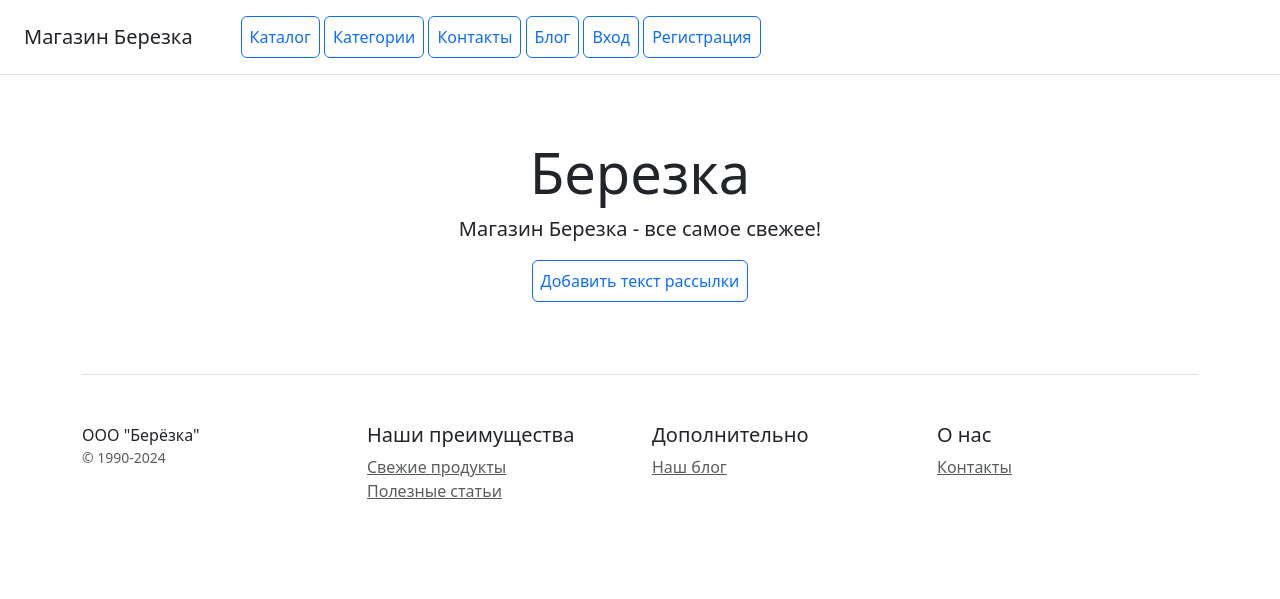
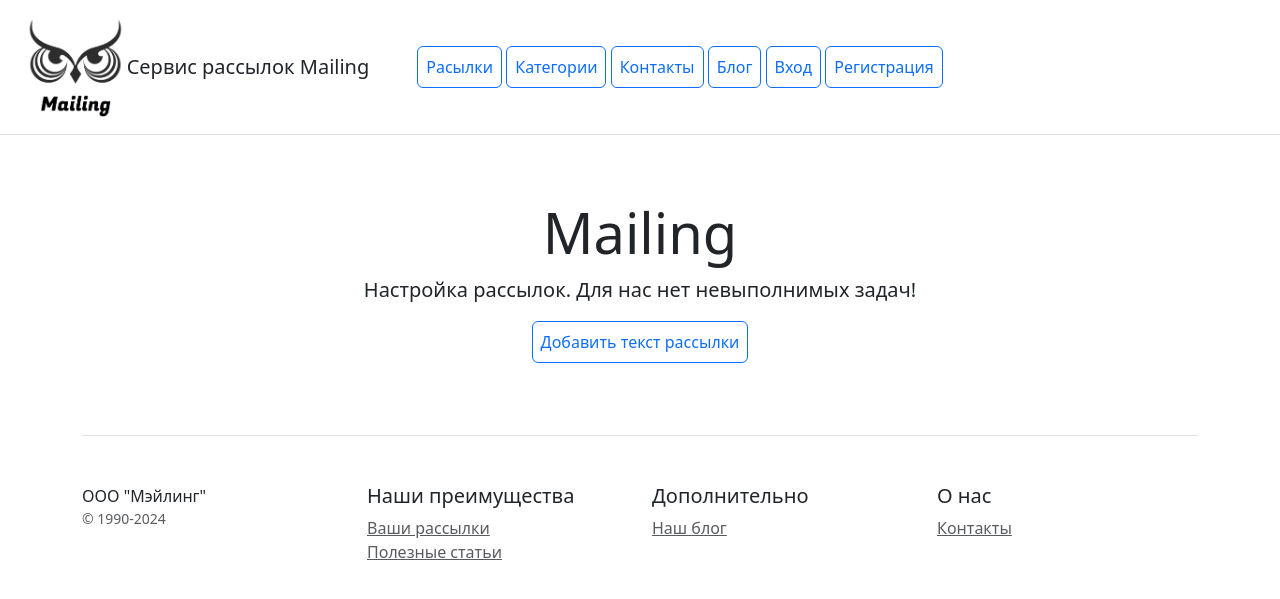
Before and after one commit to estafeeva/mailing_-course_work_6-, a Django app: page / in a window 1280 px wide. Shown: the top 599 px of the page. Run offline with Django 4.2, Linux system fonts and the light colour scheme.

Commit message:
add base/base_menu, logo, static

```diff
--- a/config/urls.py
+++ b/config/urls.py
@@ -1,9 +1,13 @@
 from django.contrib import admin
 from django.conf.urls.static import static
 from django.urls import path, include
+from django.conf import settings
 
 urlpatterns = [
     path("admin/", admin.site.urls),
     path("", include("mailing.urls", namespace="mailing")),
     path("users/", include("users.urls", namespace="users")),
 ]
+
+if settings.DEBUG:
+    urlpatterns += static(settings.MEDIA_URL, document_root=settings.MEDIA_ROOT)
--- a/mailing/templates/base.html
+++ b/mailing/templates/base.html
@@ -5,7 +5,7 @@
 <head>
     <meta charset="utf-8">
     <meta name="viewport" content="width=device-width, initial-scale=1">
-    <title>Beryozka</title>
+    <title>Mailing</title>
     <link href="https://cdn.jsdelivr.net/npm/bootstrap@5.3.2/dist/css/bootstrap.min.css" rel="stylesheet" integrity="sha384-T3c6CoIi6uLrA9TneNEoa7RxnatzjcDSCmG1MXxSR1GAsXEV/Dwwykc2MPK8M2HN" crossorigin="anonymous">
 </head>
 <body>
@@ -18,13 +18,13 @@
     <footer class="pt-4 my-md-5 pt-md-5 border-top">
         <div class="row">
             <div class="col-12 col-md">
-                ООО "Берёзка"
+                ООО "Мэйлинг"
                 <small class="d-block mb-3 text-muted">&copy; 1990-2024</small>
             </div>
             <div class="col-6 col-md">
                 <h5>Наши преимущества</h5>
                 <ul class="list-unstyled text-small">
-                    <li><a class="text-muted" href="#">Свежие продукты</a></li>
+                    <li><a class="text-muted" href="#">Ваши рассылки</a></li>
                     <li><a class="text-muted" href="/blog_list/">Полезные статьи</a></li>
                 </ul>
             </div>
--- a/mailing/templates/base_menu.html
+++ b/mailing/templates/base_menu.html
@@ -1,7 +1,10 @@
+{% load static %}
+
 <div class="d-flex flex-column flex-md-row align-items-center p-3 px-md-4 mb-3 bg-white border-bottom box-shadow">
-    <h5 class="my-0 mr-md-auto font-weight-normal">Магазин Березка</h5>
+    <img class="col-1" src="{% static 'logo.PNG' %}">
+    <h5 class="my-0 mr-md-auto font-weight-normal">Сервис рассылок Mailing</h5>
     <nav class="ms-5">
-        <a class="p-2 btn btn-outline-primary" href="/">Каталог</a>
+        <a class="p-2 btn btn-outline-primary" href="/">Расылки</a>
         <a class="p-2 btn btn-outline-primary" href="/categories/">Категории</a>
         <a class="p-2 btn btn-outline-primary" href="/contacts/">Контакты</a>
         <a class="p-2 btn btn-outline-primary" href="/blog_list/">Блог</a>
--- a/mailing/templates/mailing/mailingmessage_list.html
+++ b/mailing/templates/mailing/mailingmessage_list.html
@@ -2,8 +2,8 @@
 {% load my_tags %}
 {% block content %}
 <div class="pricing-header px-3 py-3 pt-md-5 pb-md-4 mx-auto text-center">
-    <h1 class="display-4">Березка</h1>
-    <p class="lead">Магазин Березка - все самое свежее!</p>
+    <h1 class="display-4">Mailing</h1>
+    <p class="lead">Настройка рассылок. Для нас нет невыполнимых задач!</p>
     <a class="p-2 btn btn-outline-primary" href="product/create">Добавить текст рассылки</a>
 </div>
 
--- a/mailing/views.py
+++ b/mailing/views.py
@@ -16,6 +16,71 @@ def test_view(request):
     return render(request, "mailing/test.html", context=context)
 
 
+"""class ClientListView(LoginRequiredMixin, ListView):
+    model = Client
+    login_url = "/users/login/"
+
+
+class ClientDetailView(LoginRequiredMixin, DetailView):
+    model = Client
+    login_url = "/users/login/"
+
+
+class ClientCreateUpdate(CreateView):
+    model = Client
+    form_class = ClientForm
+    success_url = reverse_lazy('mailing:client_list')
+
+    def form_valid(self, form, object_is_new=True):
+        if form.is_valid():
+            set_owner(self, form, object_is_new)
+            return super().form_valid(form)
+        else:
+            return self.render_to_response(self.get_context_data(form=form))
+
+
+class ClientCreateView(LoginRequiredMixin, CreateView):
+    login_url = "/users/login/"
+
+    model = Client
+    form_class = ClientForm
+    success_url = reverse_lazy('mailing:client_list')
+
+    def form_valid(self, form, object_is_new=True):
+        if form.is_valid():
+#            set_owner(self, form, object_is_new)
+            return super().form_valid(form)
+        else:
+            return self.render_to_response(self.get_context_data(form=form))
+
+
+
+
+class ClientUpdateView(LoginRequiredMixin, UserPassesTestMixin, ClientCreateUpdate, UpdateView):
+    login_url = "/users/login/"
+
+    def form_valid(self, form, *args):
+        return super().form_valid(form, False)
+
+    def test_func(self):
+        return check_user_is_owner_or_su(self, Client)
+
+
+class ClientDeleteView(LoginRequiredMixin, UserPassesTestMixin, DeleteView):
+    model = Client
+    success_url = reverse_lazy('mailing:client_list')
+    login_url = "/users/login/"
+
+    def test_func(self):
+        return check_user_is_owner_or_su(self, Client)
+
+
+###
+
+
+"""
+
+
 class TestPageView(TemplateView):
     template_name = "mailing/test.html"
 
@@ -24,5 +89,6 @@ class MailingMessageListView(ListView):
     model = MailingMessage
     login_url = "/users/login/"
 
+
     """def get_queryset(self):
         return get_mailing_from_cache()"""
```
Also changed, not shown: mailing/static/logo.PNG (added).
